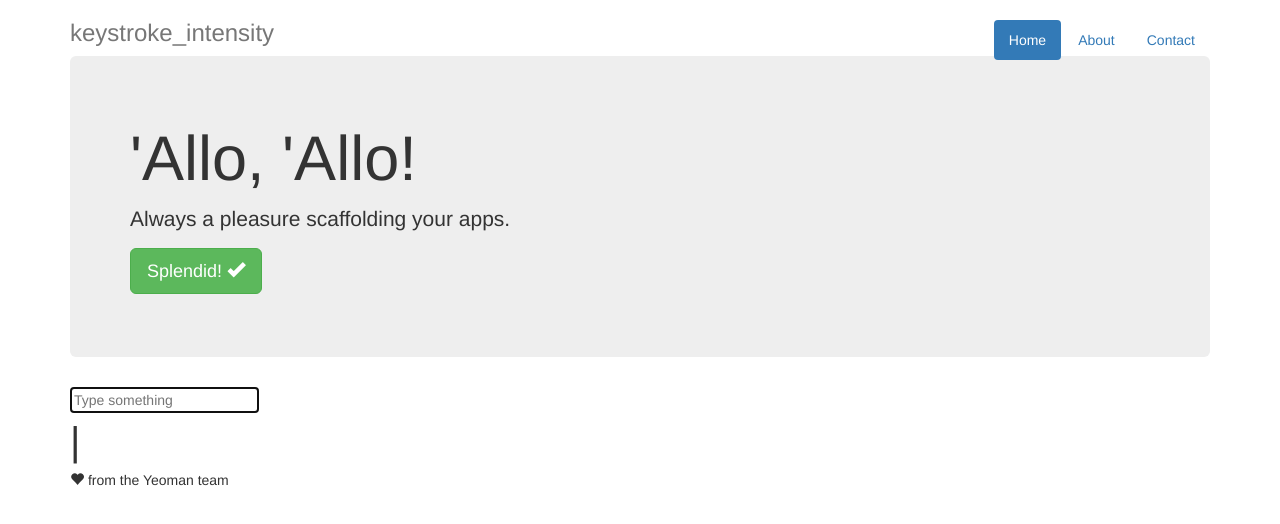
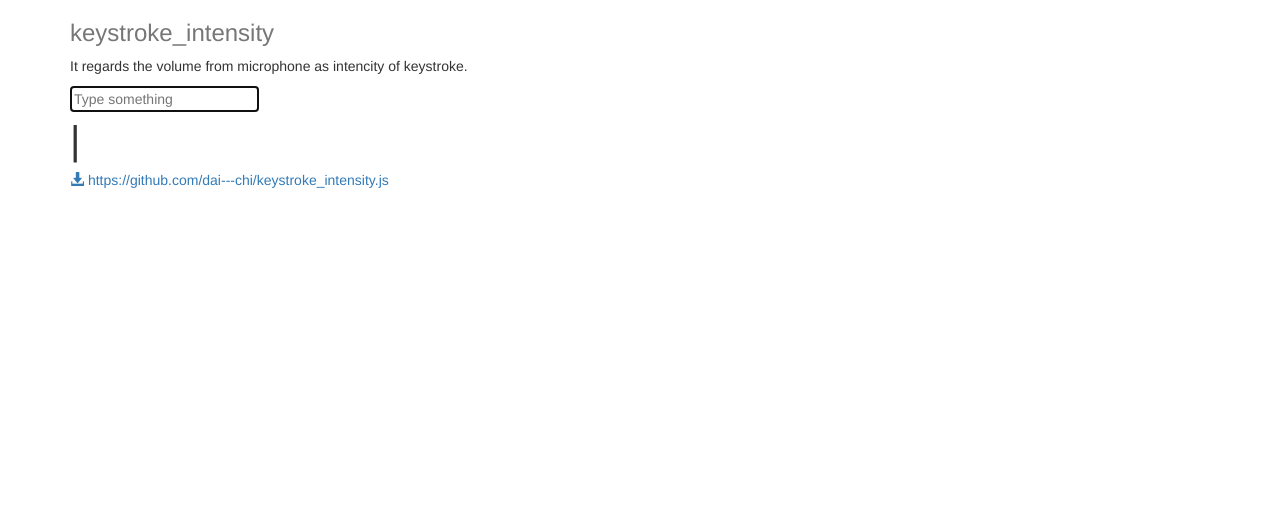
Before and after one commit to daicche/keystroke_intensity.js, a website: page app/index.html in a window 1280 px wide. Drawn offline with nearby package versions, Linux system fonts and the light colour scheme; files that its build step writes are made by us from their sources; files whose address does not match are found by name.

Commit message:
Modify front page

```diff
--- a/app/index.html
+++ b/app/index.html
@@ -24,19 +24,9 @@
 
         <div class="container">
             <div class="header">
-                <ul class="nav nav-pills pull-right">
-                    <li class="active"><a href="#">Home</a></li>
-                    <li><a href="#">About</a></li>
-                    <li><a href="#">Contact</a></li>
-                </ul>
                 <h3 class="text-muted">keystroke_intensity</h3>
             </div>
-
-            <div class="jumbotron">
-                <h1>'Allo, 'Allo!</h1>
-                <p class="lead">Always a pleasure scaffolding your apps.</p>
-                <p><a class="btn btn-lg btn-success" href="#">Splendid! <span class="glyphicon glyphicon-ok"></span></a></p>
-            </div>
+            <p>It regards the volume from microphone as intencity of keystroke.</p>
 
             <div class="text_input_area">
                 <from><input type="text" readonly=true placeholder='click here'></from>
@@ -50,7 +40,7 @@
             </div>
 
             <div class="footer">
-                <p><span class="glyphicon glyphicon-heart"></span> from the Yeoman team</p>
+                <a href="https://github.com/dai---chi/keystroke_intensity.js"><span class="glyphicon glyphicon-download-alt"></span> https://github.com/dai---chi/keystroke_intensity.js</a>
             </div>
 
         </div>
```
